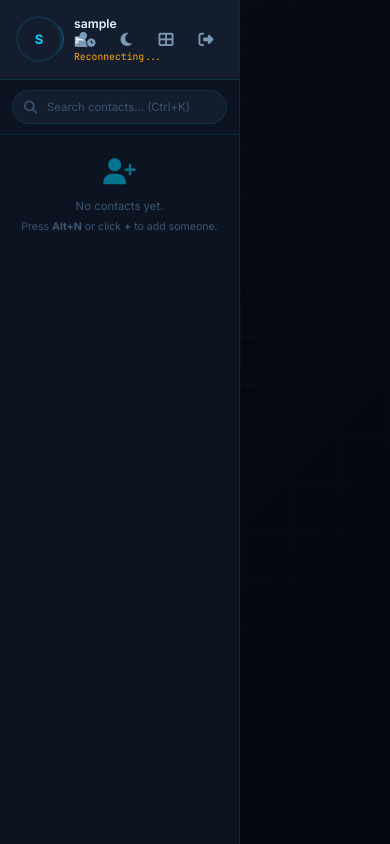
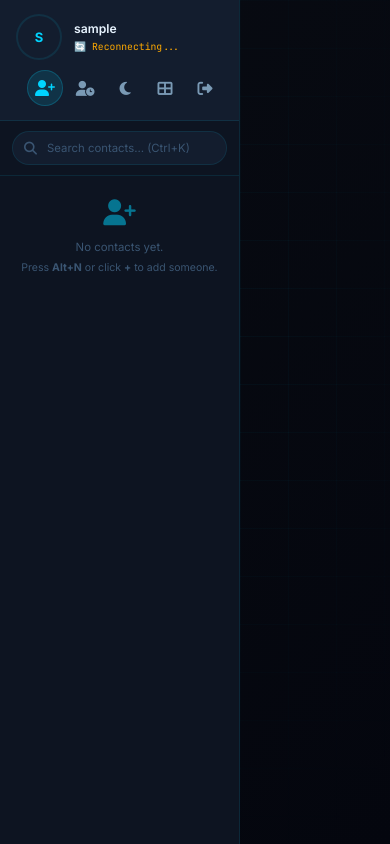
Before and after one commit to Malick0549/ghostchat, a plain HTML site: page frontend/chat.html in a window 390 px wide. Drawn offline with nearby package versions, Linux system fonts and the light colour scheme; no server answers; sample sign-in values are in the browser's storage.

Commit message:
Fix screenshot targeting and display constants

```diff
--- a/frontend/chat.html
+++ b/frontend/chat.html
@@ -50,6 +50,26 @@
     }
     .sidebar-actions .icon-btn#addContactBtn i {
       font-size: 16px;
+    }
+
+    /* ── FIX: on mobile, avatar + username + 5 icon buttons all fighting for
+       one row left zero space for the username text, causing it to collapse
+       and visually overlap the icons. Stacking into a column instead gives
+       the username its own full-width row and the icons their own row
+       below it — nothing overlaps, nothing gets hidden. ── */
+    @media (max-width: 768px) {
+      .chat-sidebar-header {
+        flex-direction: column;
+        align-items: stretch;
+        gap: 10px;
+      }
+      .chat-user-info {
+        width: 100%;
+      }
+      .sidebar-actions {
+        width: 100%;
+        justify-content: flex-end;
+      }
     }
   </style>
   <script src="https://cdn.socket.io/4.7.2/socket.io.min.js"></script>
```
